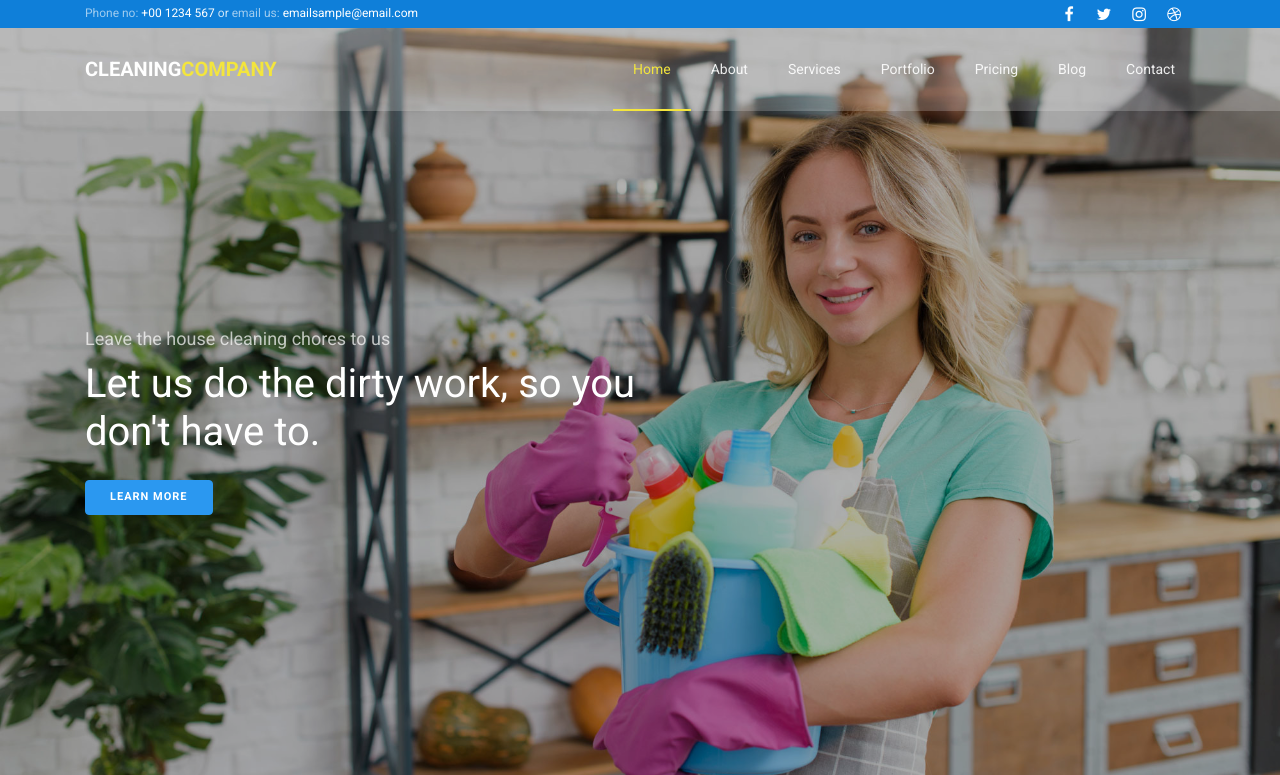
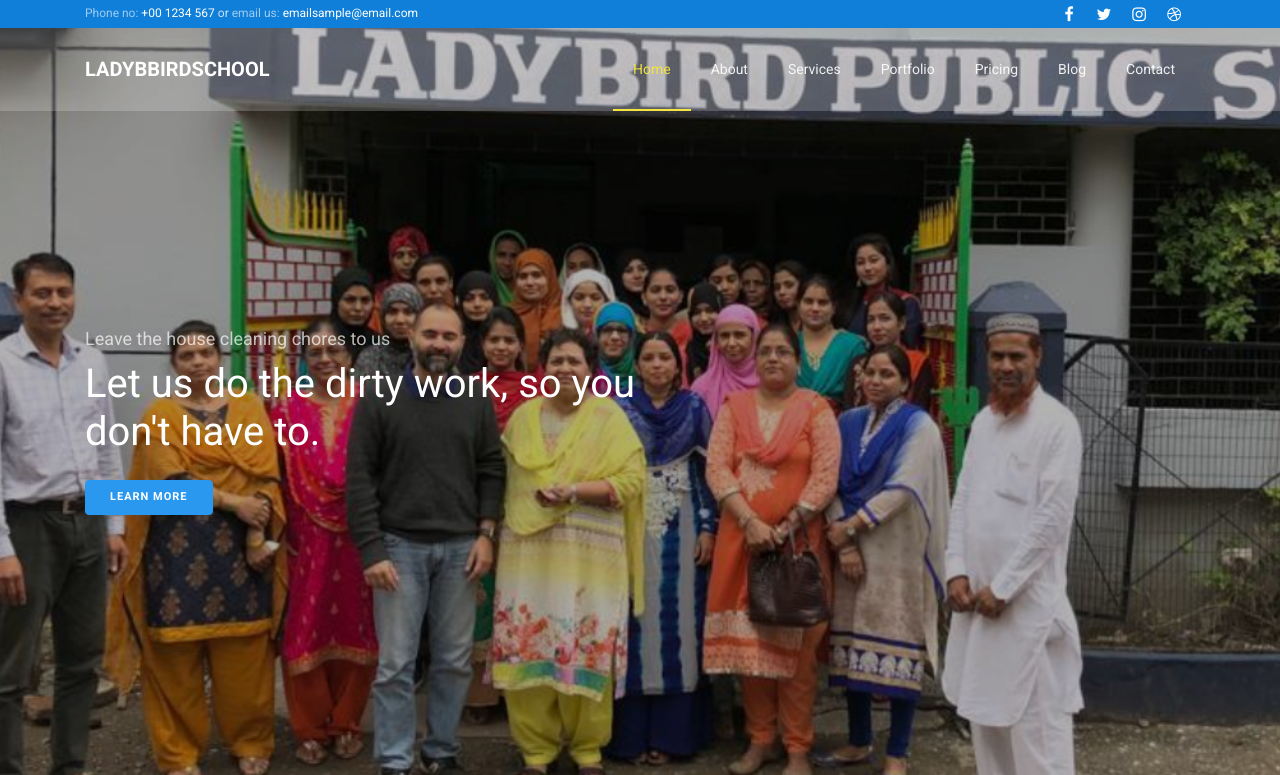
Before and after one commit to Eddiykhan/cleaning-company-master, a plain HTML site: page index.html in a window 1280 px wide. Shown: the top 775 px of the page. Drawn offline with Linux system fonts and the light colour scheme; some packages are replaced by stand-ins of ours; no server answers; some icons are missing; files whose address does not match are found by name.

Commit message:
new update

```diff
--- a/index.html
+++ b/index.html
@@ -40,7 +40,7 @@
 		</div>
 		<nav class="navbar navbar-expand-lg navbar-dark ftco_navbar bg-dark ftco-navbar-light" id="ftco-navbar">
 	    <div class="container">
-	    	<a class="navbar-brand" href="index.html">Cleaning<span>company</span></a>
+	    	<a class="navbar-brand" href="index.html">LadybBirdSchool<span></span></a>
 	      <button class="navbar-toggler" type="button" data-toggle="collapse" data-target="#ftco-nav" aria-controls="ftco-nav" aria-expanded="false" aria-label="Toggle navigation">
 	        <span class="fa fa-bars"></span> Menu
 	      </button>
@@ -58,7 +58,7 @@
 	    </div>
 	  </nav>
     <!-- END nav -->
-    <div class="hero-wrap js-fullheight" style="background-image: url('images/bg_1.jpg');" data-stellar-background-ratio="0.5">
+    <div class="hero-wrap js-fullheight" style="background-image: url('images/bg_1.png');" data-stellar-background-ratio="0.5">
       <div class="overlay"></div>
       <div class="container">
         <div class="row no-gutters slider-text js-fullheight align-items-center justify-content-start" data-scrollax-parent="true">
```
Also changed, not shown: images/bg_1.png (added).
